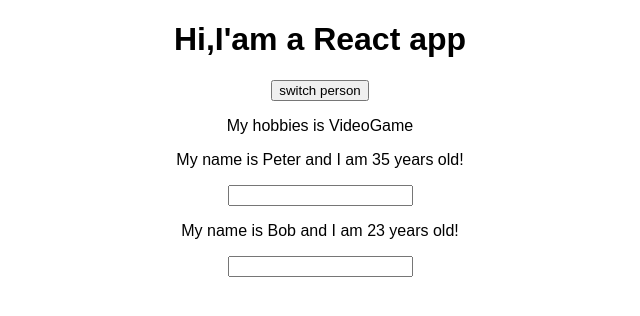
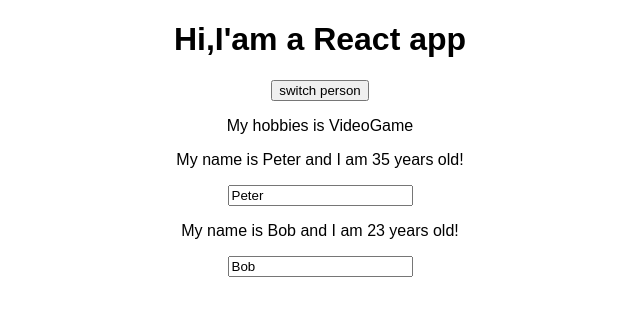
Before and after one commit to q7314568/react-complete-guide, a React (Create React App) app: page / in a window 1280 px wide. Shown: the top 316 px of the page, without its empty margins (320-960 px from the left). Built offline with nearby package versions, Linux system fonts and the light colour scheme.

Commit message:
修正造成子元件lock的錯誤

```diff
--- a/src/App.js
+++ b/src/App.js
@@ -23,8 +23,8 @@
   nameChangeHandler=(event)=>{
     this.setState({
       persons: [
-        { name: "Peter", age: 35 },
-        { name: event.target.value, age: 23 }
+        { name: event.target.value, age: 35 },
+        { name: "Tyler", age: 23 }
       ],
     });
   }
--- a/src/Person/Person.js
+++ b/src/Person/Person.js
@@ -7,7 +7,7 @@
     <div>
         <p onClick={props.click}>{props.children}</p>
         <p>My name is {props.name} and I am {props.age} years old!</p>
-        <input type="text" onChange={props.changed}></input>
+        <input type="text" onChange={props.changed} value={props.name}></input>
     </div>
     )
 }
```
